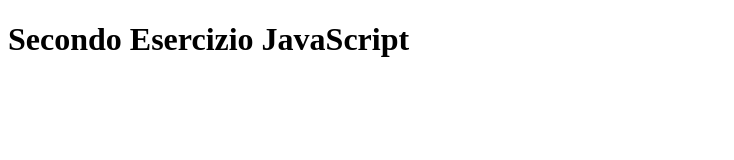
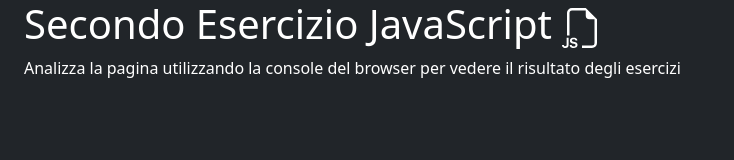
Before and after one commit to giov-scar/U1-W2-D2, a plain HTML site: page index.html in a window 1280 px wide. Shown: the whole page, without its empty margins (0-734 px from the left). Drawn offline with nearby package versions, Linux system fonts and the light colour scheme.

Commit message:
Added Bootstrap

```diff
--- a/index.html
+++ b/index.html
@@ -4,10 +4,14 @@
     <meta charset="UTF-8">
     <meta http-equiv="X-UA-Compatible" content="IE=edge">
     <meta name="viewport" content="width=device-width, initial-scale=1.0">
+    <link href="https://cdn.jsdelivr.net/npm/bootstrap@5.3.2/dist/css/bootstrap.min.css" rel="stylesheet" integrity="sha384-T3c6CoIi6uLrA9TneNEoa7RxnatzjcDSCmG1MXxSR1GAsXEV/Dwwykc2MPK8M2HN" crossorigin="anonymous">
     <title>Secondo Esercizio JavaScript</title>
 </head>
-<body>
-    <h1>Secondo Esercizio JavaScript</h1>
+<body class="bg-dark text-bg-dark">
+    <h1 class="ps-4">Secondo Esercizio JavaScript <span><svg xmlns="http://www.w3.org/2000/svg" width="40" height="40" fill="currentColor" class="bi bi-filetype-js" viewBox="0 0 16 16">
+        <path fill-rule="evenodd" d="M14 4.5V14a2 2 0 0 1-2 2H8v-1h4a1 1 0 0 0 1-1V4.5h-2A1.5 1.5 0 0 1 9.5 3V1H4a1 1 0 0 0-1 1v9H2V2a2 2 0 0 1 2-2h5.5L14 4.5ZM3.186 15.29a1.176 1.176 0 0 1-.111-.449h.765a.578.578 0 0 0 .255.384c.07.049.153.087.249.114.095.028.202.041.319.041.164 0 .302-.023.413-.07a.559.559 0 0 0 .255-.193.507.507 0 0 0 .085-.29.387.387 0 0 0-.153-.326c-.101-.08-.255-.144-.462-.193l-.619-.143a1.72 1.72 0 0 1-.539-.214 1.001 1.001 0 0 1-.351-.367 1.068 1.068 0 0 1-.123-.524c0-.244.063-.457.19-.639.127-.181.303-.322.528-.422.224-.1.483-.149.776-.149.305 0 .564.05.78.152.216.102.383.239.5.41.12.17.186.359.2.566h-.75a.56.56 0 0 0-.12-.258.624.624 0 0 0-.247-.181.923.923 0 0 0-.369-.068c-.217 0-.388.05-.513.152a.472.472 0 0 0-.184.384c0 .121.048.22.143.3a.97.97 0 0 0 .405.175l.62.143c.218.05.406.12.566.211.16.09.285.21.375.358.09.148.135.335.135.56 0 .247-.063.466-.188.656a1.216 1.216 0 0 1-.539.439c-.234.105-.52.158-.858.158-.254 0-.476-.03-.665-.09a1.404 1.404 0 0 1-.478-.252 1.13 1.13 0 0 1-.29-.375Zm-3.104-.033A1.32 1.32 0 0 1 0 14.791h.765a.576.576 0 0 0 .073.27.499.499 0 0 0 .454.246c.19 0 .33-.055.422-.164.092-.11.138-.265.138-.466v-2.745h.79v2.725c0 .44-.119.774-.357 1.005-.236.23-.564.345-.984.345a1.59 1.59 0 0 1-.569-.094 1.145 1.145 0 0 1-.407-.266 1.14 1.14 0 0 1-.243-.39Z"/>
+    </svg></span></h1>
+    <p class="ps-4">Analizza la pagina utilizzando la console del browser per vedere il risultato degli esercizi</p>
     <script src="D2.js"></script>
 </body>
 </html>
```
